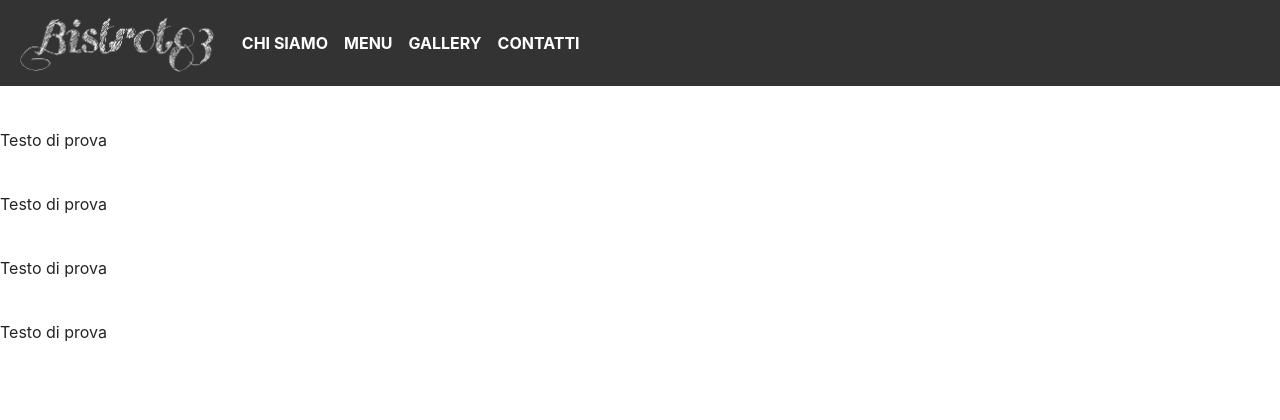
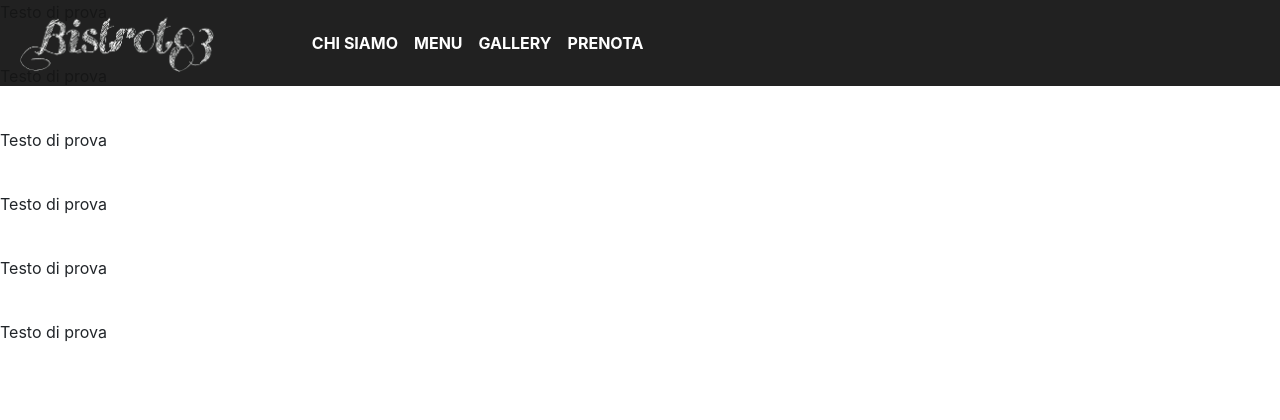
Before and after one commit to cruccc/bistrot, a PHP site: page / in a window 1280 px wide. Shown: the top 420 px of the page. Run offline with PHP 8.4, Linux system fonts and the light colour scheme.

Commit message:
navbar trasparente e tasto prenota

```diff
--- a/navbar.css
+++ b/navbar.css
@@ -1,10 +1,16 @@
 nav{
-    background-color: #333333;
+    background-color: rgb(22,22,22,0.95);
 }
 
 .nav-link{
     color: #ffffff !important;
 }
+
+.btn-prenota{
+    background-color: #333333 !important;
+    color: white !important;
+}
+
 @media screen and (max-width: 767px) {
     .navbar-collapse.collapse.show {
         display: block!important;
@@ -19,3 +25,8 @@ nav{
         float: none;
     }
 }
+@media screen and (min-width: 768px) {
+    .navbar-collapse {
+        padding: 0 70px;
+    }
+}
--- a/navbar.html
+++ b/navbar.html
@@ -14,8 +14,12 @@
             <li class="nav-item">
                 <a class="nav-link" href="#"><b>GALLERY</b></a>
             </li>
+            <!--<li class="nav-item">
+                <a class="nav-link" href="#"><b>CONTATTI</b></a>
+            </li>-->
             <li class="nav-item">
-                <a class="nav-link" href="#"><b>CONTATTI</b></a>
+                <a class="nav-link" href="#"><b>PRENOTA</b></a>
+                <!--<button class="btn btn-prenota" href="#"><b>PRENOTA</b></button>-->
             </li>
         </ul>
     </div>
```
